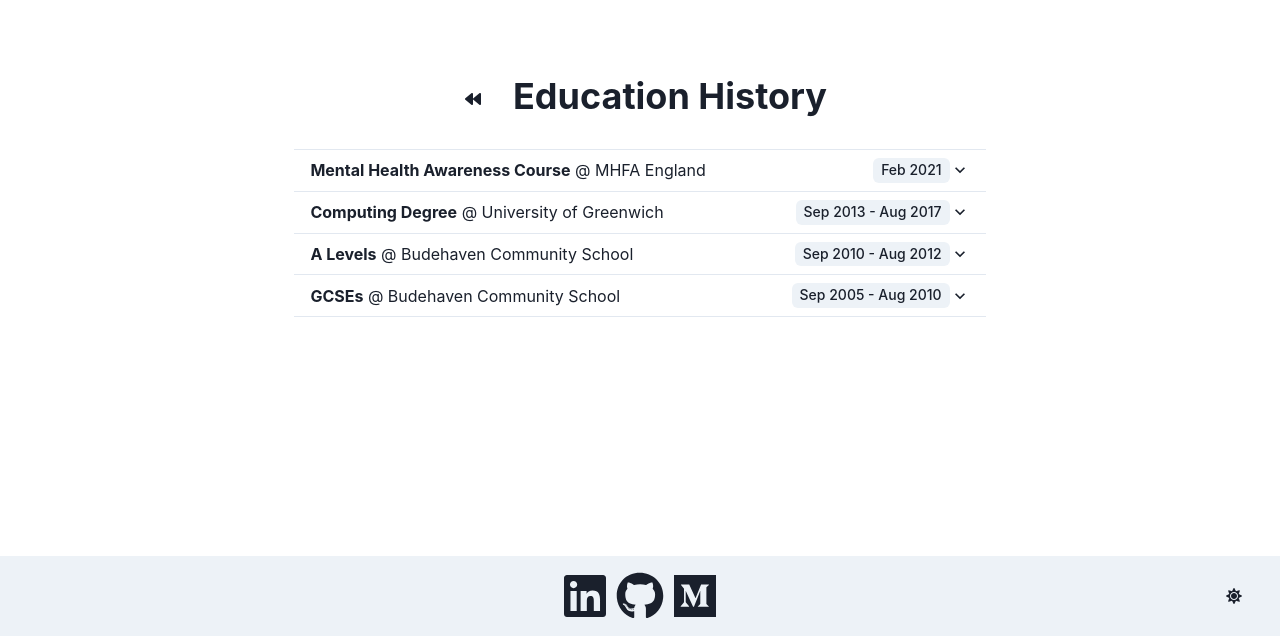
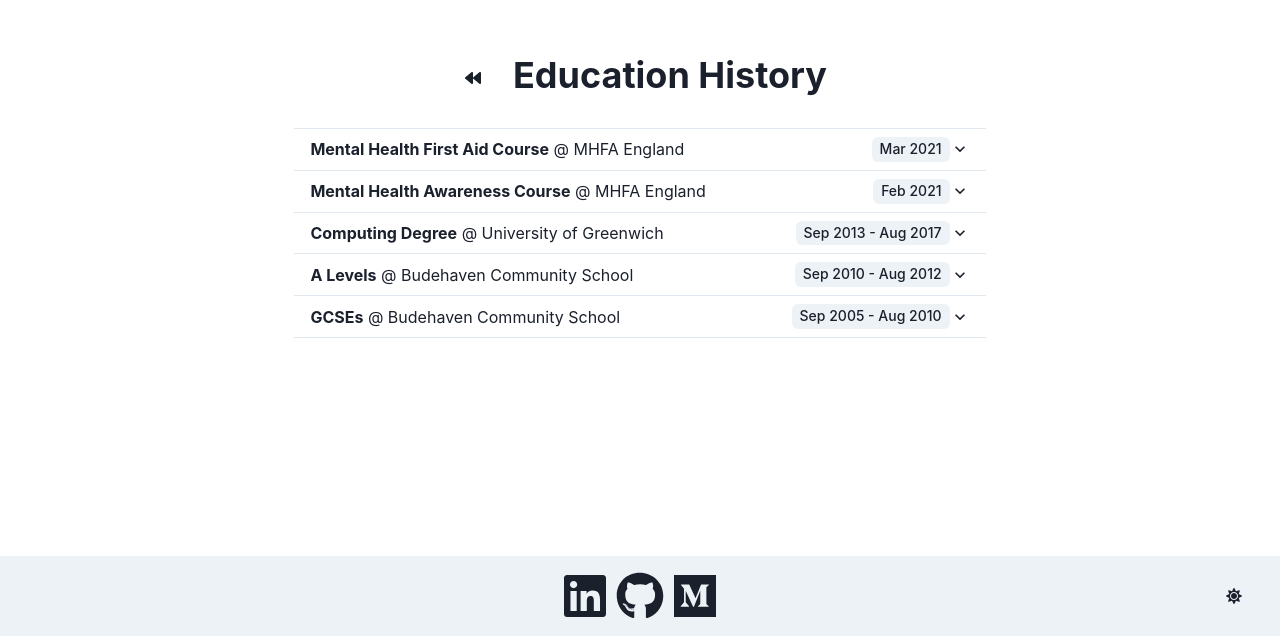
Before and after one commit to JoeScho/website, a Next.js app: page /education in a window 1280 px wide. Shown: the part 164-800 px from the top of the page. Built offline with nearby package versions, Linux system fonts and the light colour scheme.

Commit message:
add mhfa course

```diff
--- a/src/data/education.js
+++ b/src/data/education.js
@@ -1,4 +1,21 @@
 export default [
+  {
+    school: 'MHFA England',
+    level: 'Mental Health First Aid Course',
+    date: 'Mar 2021',
+    description: [
+      'First Aid for handling mental health crises',
+      'Help with signposting for further help',
+      'Grounding techniques for people in a crisis',
+      'Mental health in the workplace',
+    ],
+    results: [
+      {
+        subject: 'Two day course',
+        grade: 'Pass',
+      },
+    ],
+  },
   {
     school: 'MHFA England',
     level: 'Mental Health Awareness Course',
@@ -91,7 +108,7 @@ export default [
         grade: 'B',
       },
       {
-        subject: 'Phsyics',
+        subject: 'Physics',
         grade: 'B',
       },
       {
```
